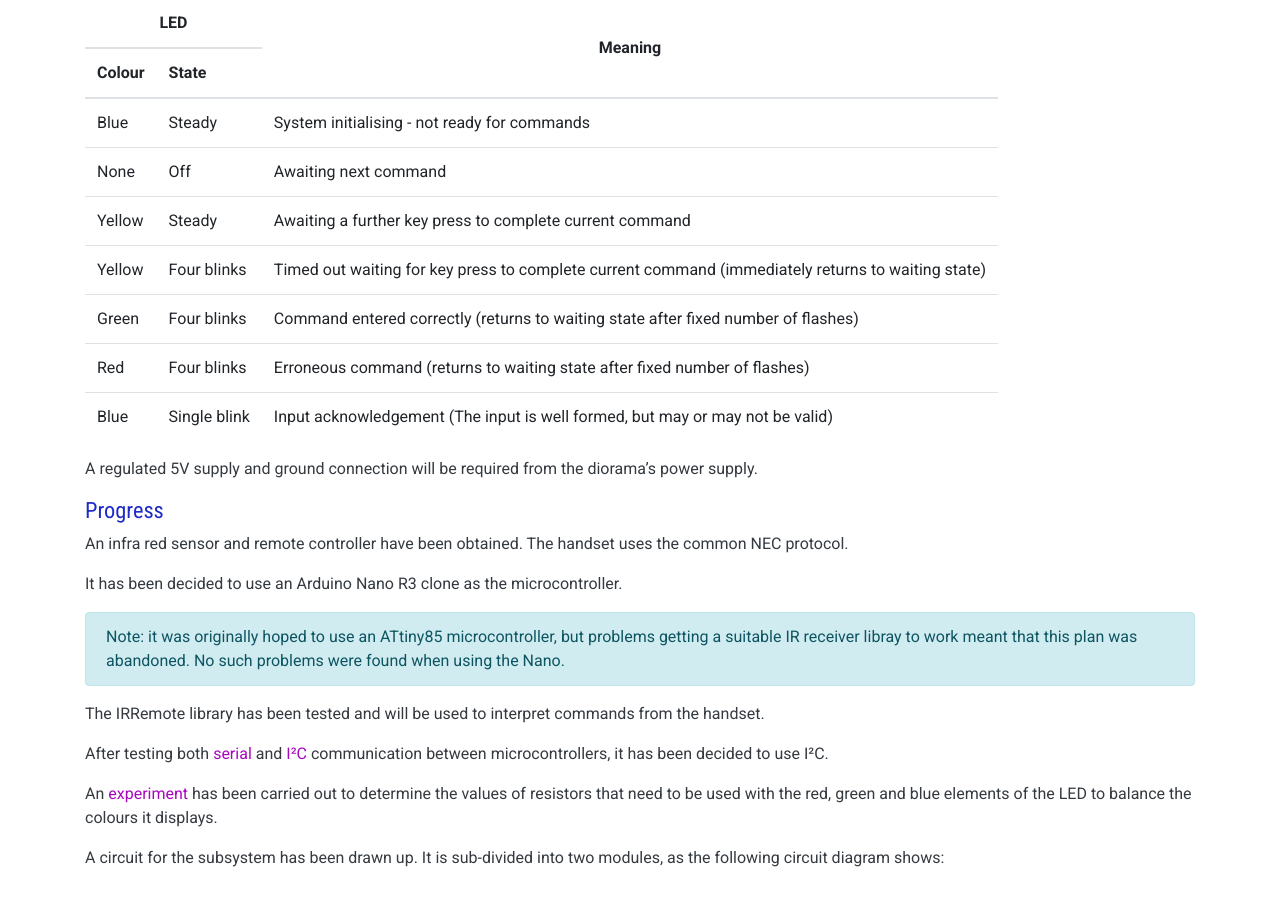
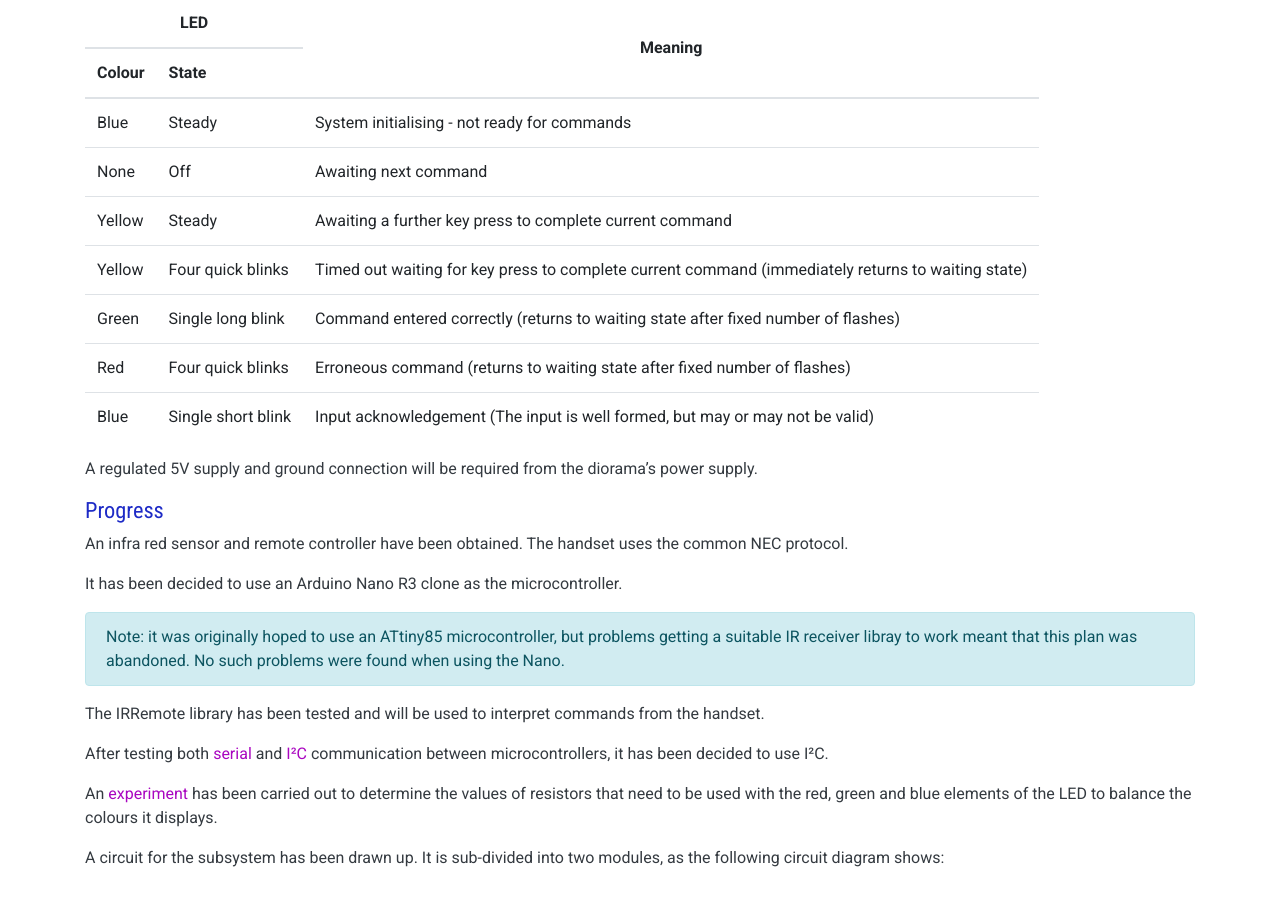
Before and after one commit to cahamo/cahamo.github.io, a Jekyll site: the page built from projects/diorama/ir-control.html, in a window 1280 px wide and 900 px high, scrolled down 511 px. Built offline with Jekyll 4.4.1, drawn with Linux system fonts in a browser that asks for light colours; comment, search, counter and statistics services are not loaded.

Commit message:
Update ir-control.html
Updated table listing LED flashing codes modified in recent IR controller source code changes.

```diff
--- a/projects/diorama/ir-control.html
+++ b/projects/diorama/ir-control.html
@@ -57,22 +57,22 @@ title: "Model diorama automation infra red control subsystem"
         </tr>
         <tr>
             <td>Yellow</td>
-            <td>Four blinks</td>
+            <td>Four quick blinks</td>
             <td>Timed out waiting for key press to complete current command (immediately returns to waiting state)</td>
         </tr>
         <tr>
             <td>Green</td>
-            <td>Four blinks</td>
+            <td>Single long blink</td>
             <td>Command entered correctly (returns to waiting state after fixed number of flashes)</td>
         </tr>
         <tr>
             <td>Red</td>
-            <td>Four blinks</td>
+            <td>Four quick blinks</td>
             <td>Erroneous command (returns to waiting state after fixed number of flashes)</td>
         </tr>
         <tr>
             <td>Blue</td>
-            <td>Single blink</td>
+            <td>Single short blink</td>
             <td>Input acknowledgement (The input is well formed, but may or may not be valid)</td>
         </tr>
     </tbody>
```
